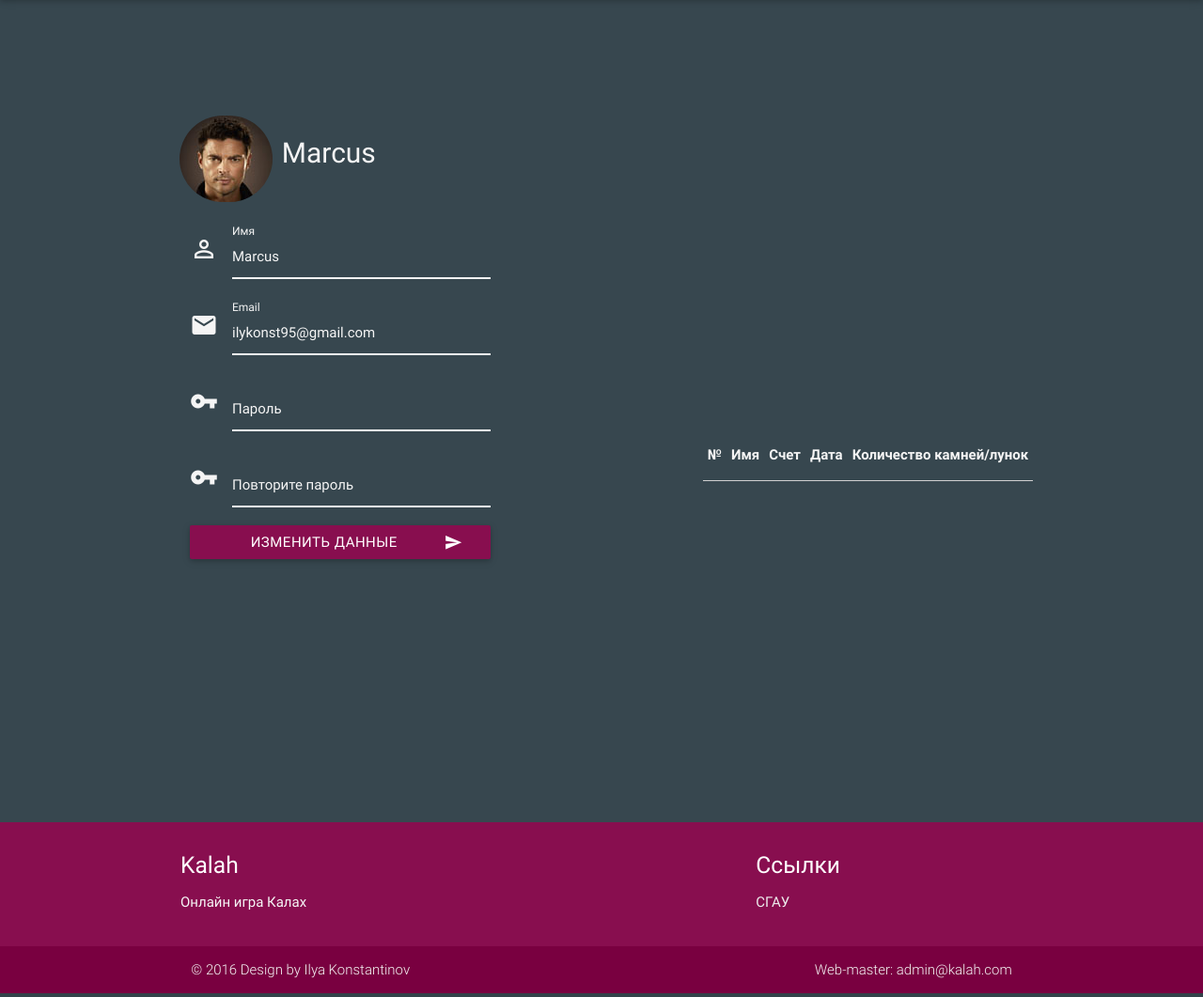
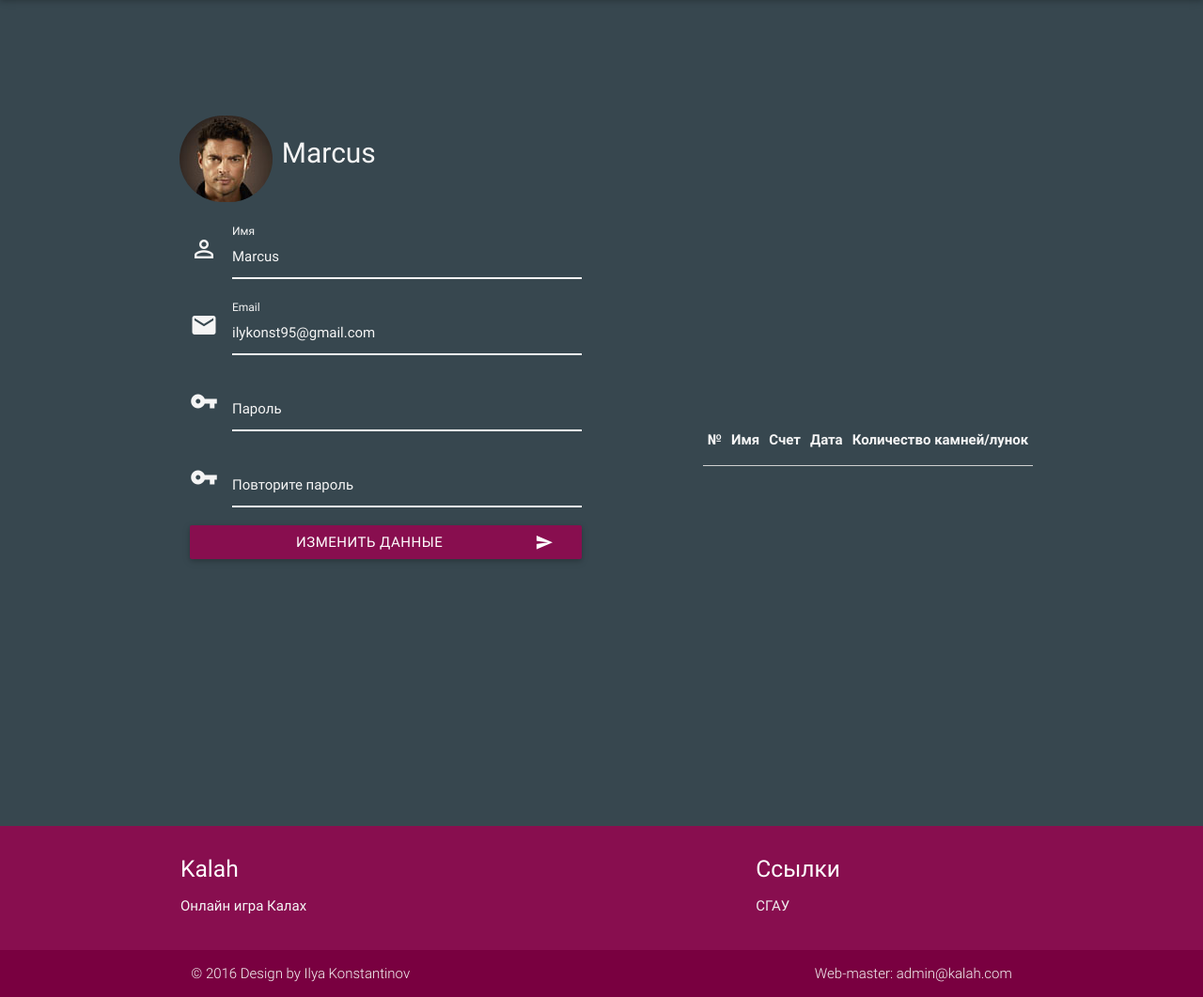
Before and after one commit to EmelyanovAndrey/Kalah, a PHP site: page /profile.html in a window 1280 px wide. Shown: the part 65-1126 px from the top of the page at 94% size. Run offline with PHP 8.4, Linux system fonts and the light colour scheme; lists and menus that the app fills with data are empty; some libraries are stand-ins or nearby versions; some web fonts are replaced.

Commit message:
profile table

```diff
--- a/src/main/view/css/includes/style.css
+++ b/src/main/view/css/includes/style.css
@@ -410,7 +410,6 @@ header .brand-logo {
 .profile {
   float: left;
   height: 90vh !important;
-  width: 25vw;
   margin: 10px;
   align-content: center;
 }
@@ -430,7 +429,7 @@ header .brand-logo {
 .save-games {
   float: right;
   height: 90vh !important;
-  margin-top: 17vh;
+  margin-top: 15vh;
   align-content: center;
 }
 .btn {
--- a/src/main/view/css/includes/style.less
+++ b/src/main/view/css/includes/style.less
@@ -308,7 +308,6 @@ header {
 .profile {
   float: left;
   height: 90vh !important;
-  width: 25vw;
   margin: 10px;
   align-content: center;
 
@@ -331,7 +330,7 @@ header {
 .save-games {
   float: right;
   height: 90vh !important;
-  margin-top: 17vh;
+  margin-top: 15vh;
   align-content: center;
 
 
--- a/src/main/view/profile.html
+++ b/src/main/view/profile.html
@@ -54,6 +54,8 @@
     </header>
     <div id="main">
       <div class="container">
+        <div class="row">
+          <div class="col l6 m6 s12">
             <div class="profile">
               <div class="row"><img src="/Kalah/src/main/view/assets/icons/marcus.jpg">
                 <div class="nick">Marcus</div>
@@ -82,6 +84,8 @@
                 </form>
               </div>
             </div>
+          </div>
+          <div class="col l6 m6 s12">
             <div class="save-games">
               <div class="row">
                 <table class="highlight">
@@ -95,6 +99,8 @@
                     </tr>
                   </thead>
                 </table>
+              </div>
+            </div>
           </div>
         </div>
       </div>
```
Also changed, not shown: src/main/view/includes/profile.jade (+38 -36 lines), src/main/view/css/style.min.css. Lines whose indentation alone changed are shown as unchanged.
